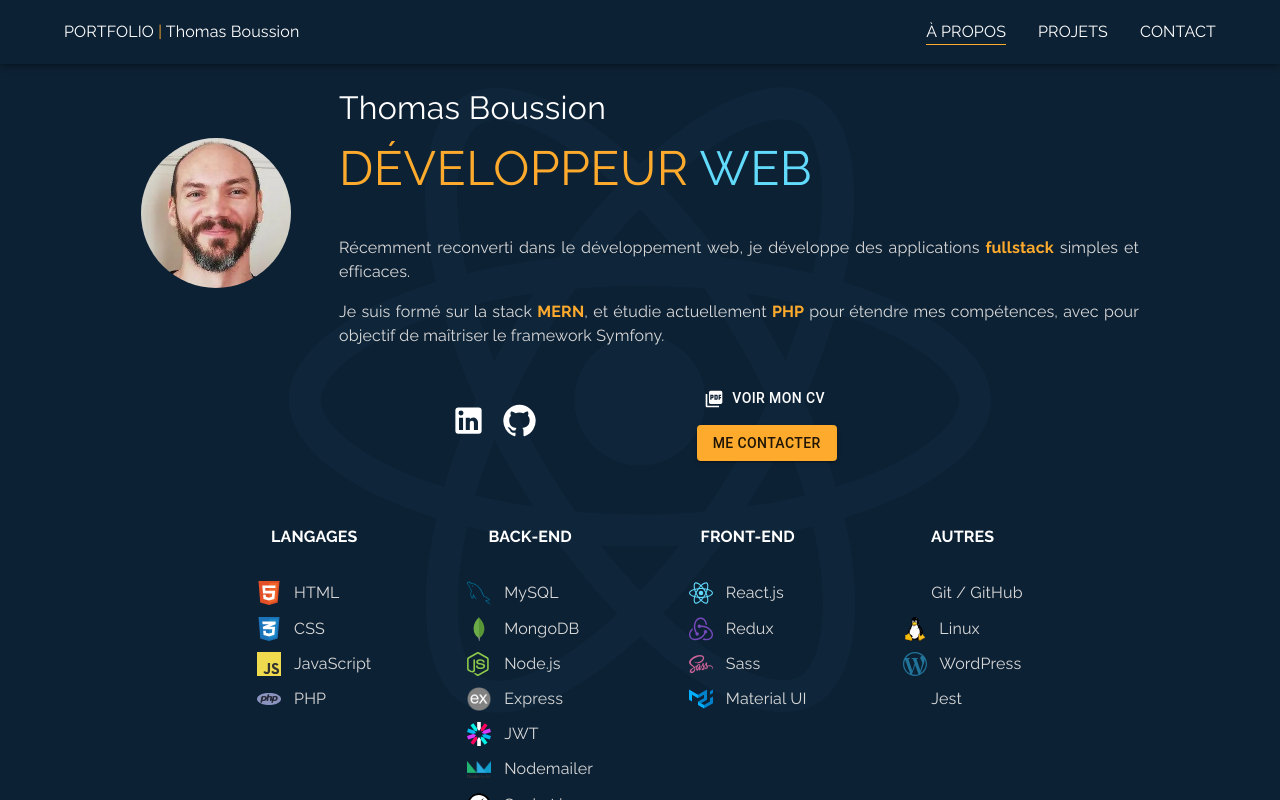
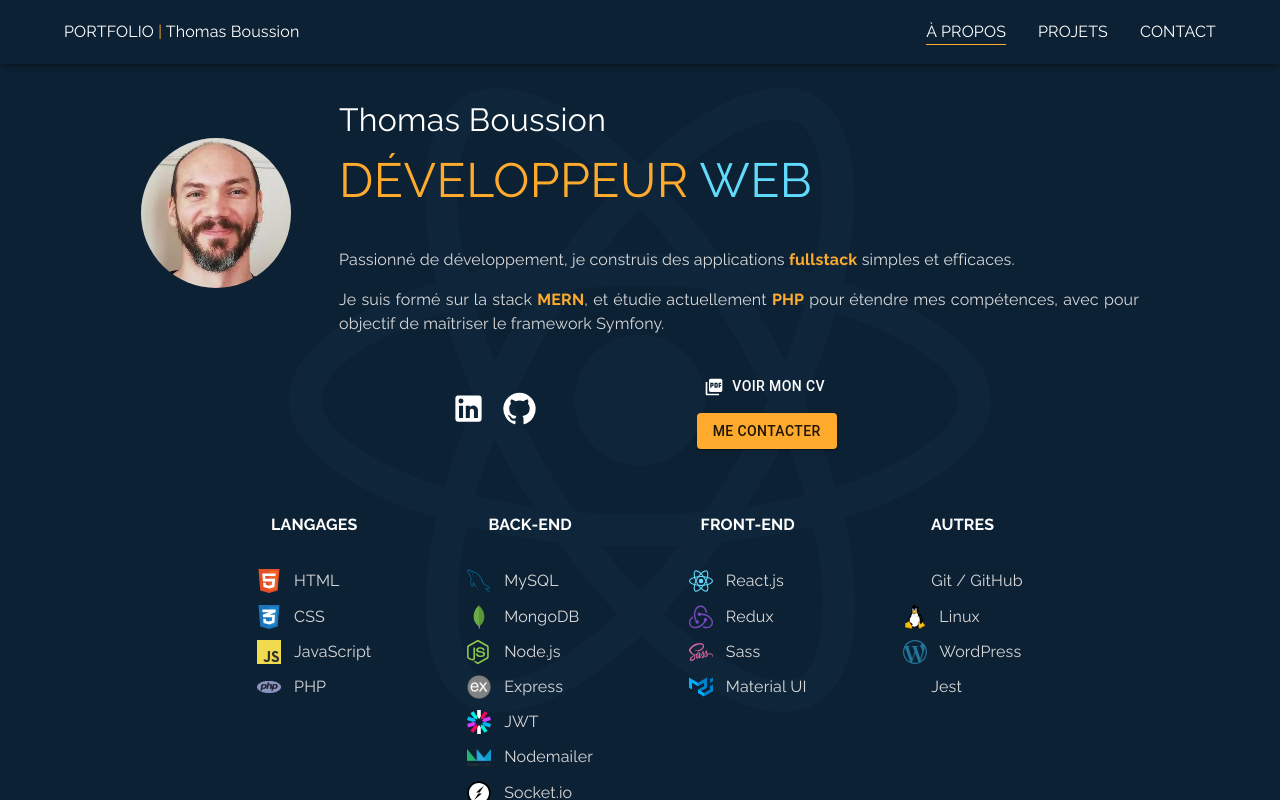
Before and after one commit to TomDvpmt/Portfolio-React_Front-end, a React (Create React App) app: page / in a window 1280 px wide. Built offline with nearby package versions, Linux system fonts and the light colour scheme; no server answers; some icons are missing.

Commit message:
Modified: résumé file

```diff
--- a/src/assets/data/projects.js
+++ b/src/assets/data/projects.js
@@ -179,6 +179,8 @@ const projects = [
         ],
         features: [
             "compte utilisateur",
+            "autorisations selon statut (admin ou client)",
+            "CMS maison pour gérer les produits",
             "plusieurs catégories de produits",
             "aperçu et page dédiée pour chaque produit",
             "consitution d'un panier",
--- a/src/sections/About.jsx
+++ b/src/sections/About.jsx
@@ -132,8 +132,8 @@ const About = forwardRef((props, ref) => {
                             <Typography
                                 textAlign={{ xs: "left", lg: "justify" }}
                                 color={theme.palette.text.content}>
-                                Récemment reconverti dans le développement web,
-                                je développe des applications{" "}
+                                Passionné de développement, je construis des
+                                applications{" "}
                                 <Typography
                                     component="span"
                                     fontWeight="700"
```
Also changed, not shown: 1 other file (tests, documents, lock files or other folders).
